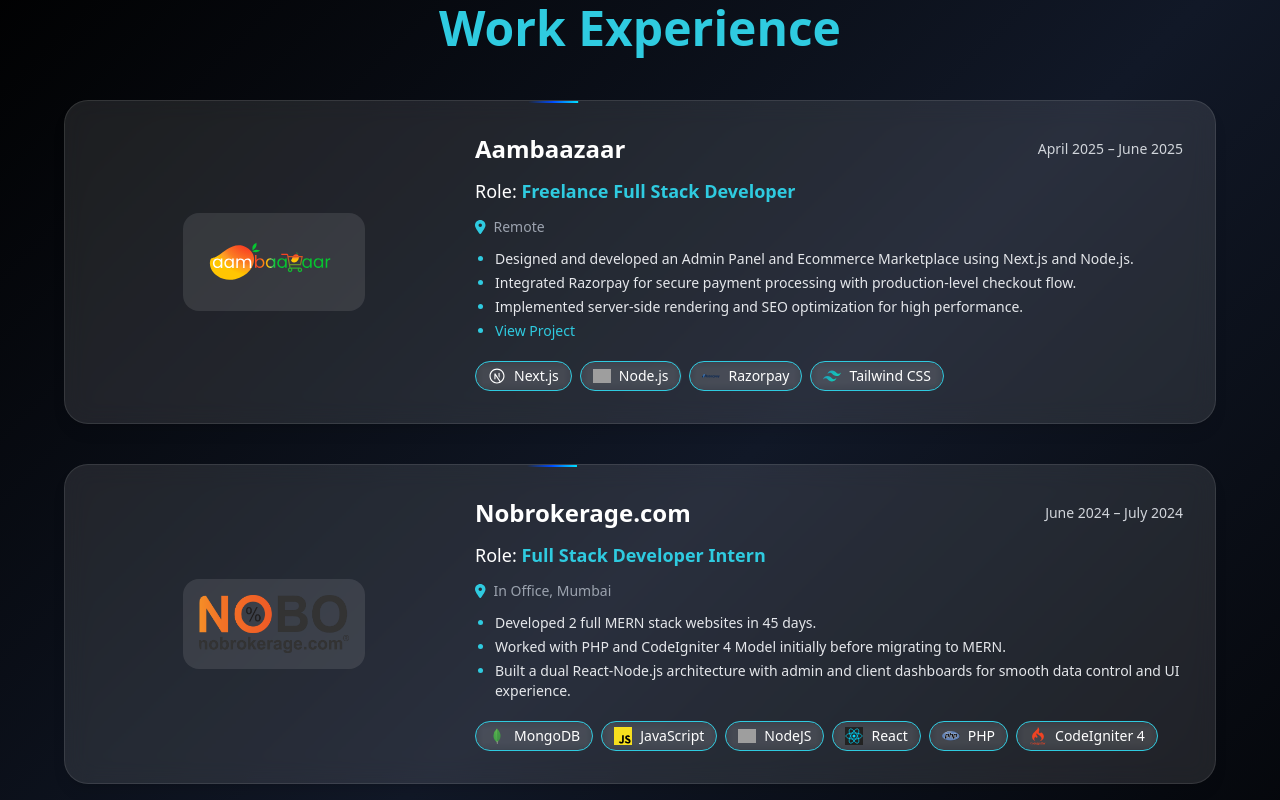
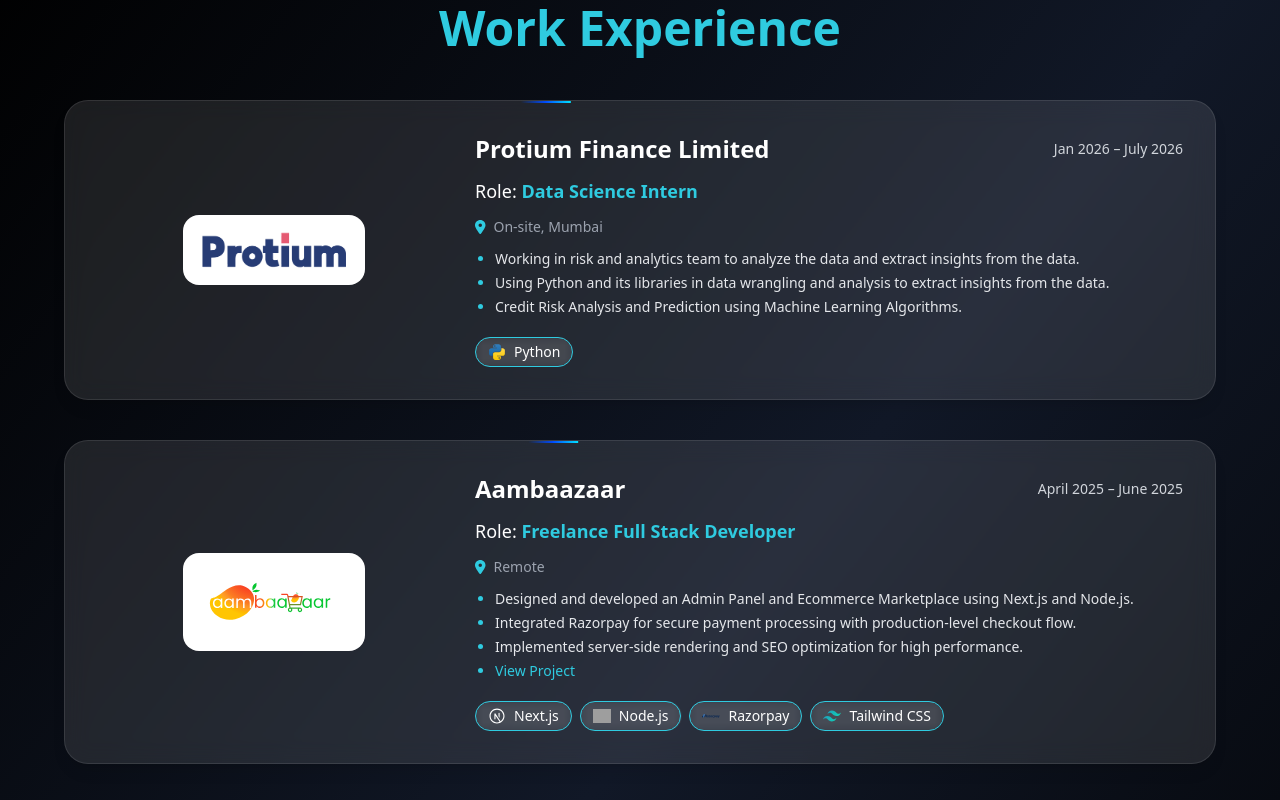
Before and after one commit to AadityaMall/portfolio-nextjs, a Next.js app: page / in a window 1280 px wide. Shown: the part 1780-2580 px from the top of the page. Built offline with nearby package versions, Linux system fonts and the light colour scheme; grey boxes are pictures that could not be loaded; a web font is replaced by a local one.

Commit message:
feat: enhance WorkCard component with imageClass prop and add new work experience entry for Protium Finance

```diff
--- a/src/components/Layout/WorkExperience.tsx
+++ b/src/components/Layout/WorkExperience.tsx
@@ -22,6 +22,7 @@
     points,
     skills,
     link,
+    imageClass,
 }: {
     image: string;
     company: string;
@@ -31,6 +32,7 @@
     points: string[];
     skills: { label: string; icon?: string }[];
     link?: string;
+    imageClass?: string;
 }) => (
     <motion.div
         whileHover={{ scale: 1.02 }}
@@ -44,7 +46,7 @@
 
         {/* Left: Company Logo */}
         <div className="flex justify-center items-center md:w-1/3">
-            <div className="bg-white/10 p-4 rounded-2xl">
+            <div className={`p-4 rounded-2xl ${imageClass}`}>
                 <Image
                     src={image}
                     alt={company}
@@ -95,8 +97,25 @@
 const WorkExperience = () => {
     const experiences = [
         {
+            image: "/images/protium.png",
+            company: "Protium Finance Limited",
+            role: "Data Science Intern",
+            imageClass: " bg-white p-2",
+            duration: "Jan 2026 – July 2026",
+            location: "On-site, Mumbai",
+            points: [
+                "Working in risk and analytics team to analyze the data and extract insights from the data.",
+                "Using Python and its libraries in data wrangling and analysis to extract insights from the data.",
+                "Credit Risk Analysis and Prediction using Machine Learning Algorithms.",
+            ],
+            skills: [
+                { label: "Python", icon: "/svgs/python.svg" },
+            ],
+        },
+        {
             image: "/images/aambaazaar.svg",
             company: "Aambaazaar",
+            imageClass: " bg-white p-2",
             role: "Freelance Full Stack Developer",
             duration: "April 2025 – June 2025",
             location: "Remote",
@@ -117,6 +136,7 @@
         {
             image: "/images/nobrokerage.png",
             company: "Nobrokerage.com",
+            imageClass: " bg-white p-2",
             role: "Full Stack Developer Intern",
             duration: "June 2024 – July 2024",
             location: "In Office, Mumbai",
@@ -137,6 +157,7 @@
         {
             image: "/images/rbl.png",
             company: "RBL Bank",
+            imageClass: " bg-white p-2",
             role: "Product Intern",
             duration: "June 2023 – July 2023",
             location: "In Office, Mumbai",
--- a/src/components/Project/ProjectCard.tsx
+++ b/src/components/Project/ProjectCard.tsx
@@ -1,4 +1,4 @@
-"use client";
+  "use client";
 
 import { useState } from "react";
 import Image from "next/image";
@@ -39,9 +39,9 @@
   <Image
     src={image}
     alt={title}
-    layout="fill"
-    objectFit="contain" // instead of cover
-    className="rounded-l-2xl bg-white/5 p-2"
+    fill
+    style={{ objectFit: "contain" }}
+    className={`rounded-l-2xl`}
     priority
   />
   {/* Optional overlay */}
```
Also changed, not shown: public/images/protium.png (added).
